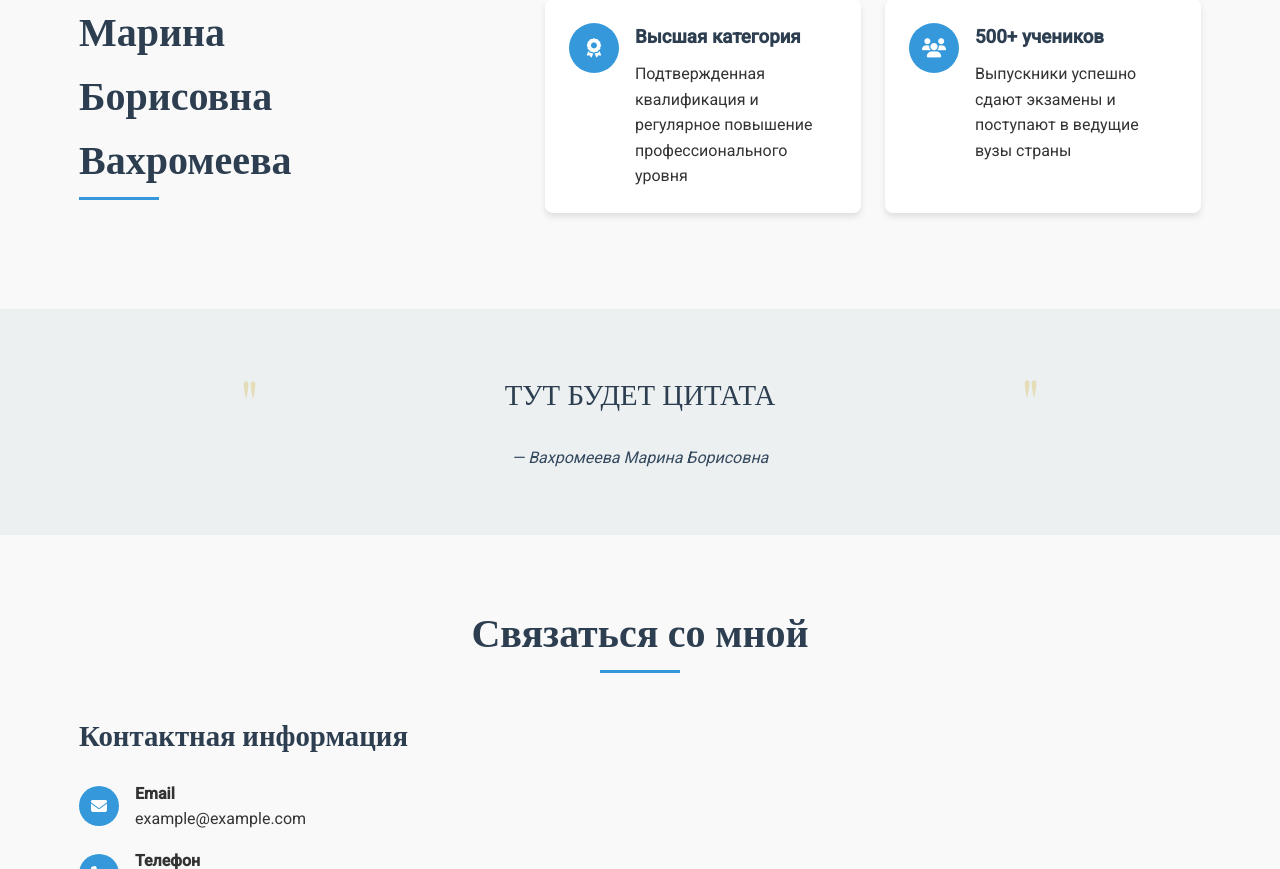
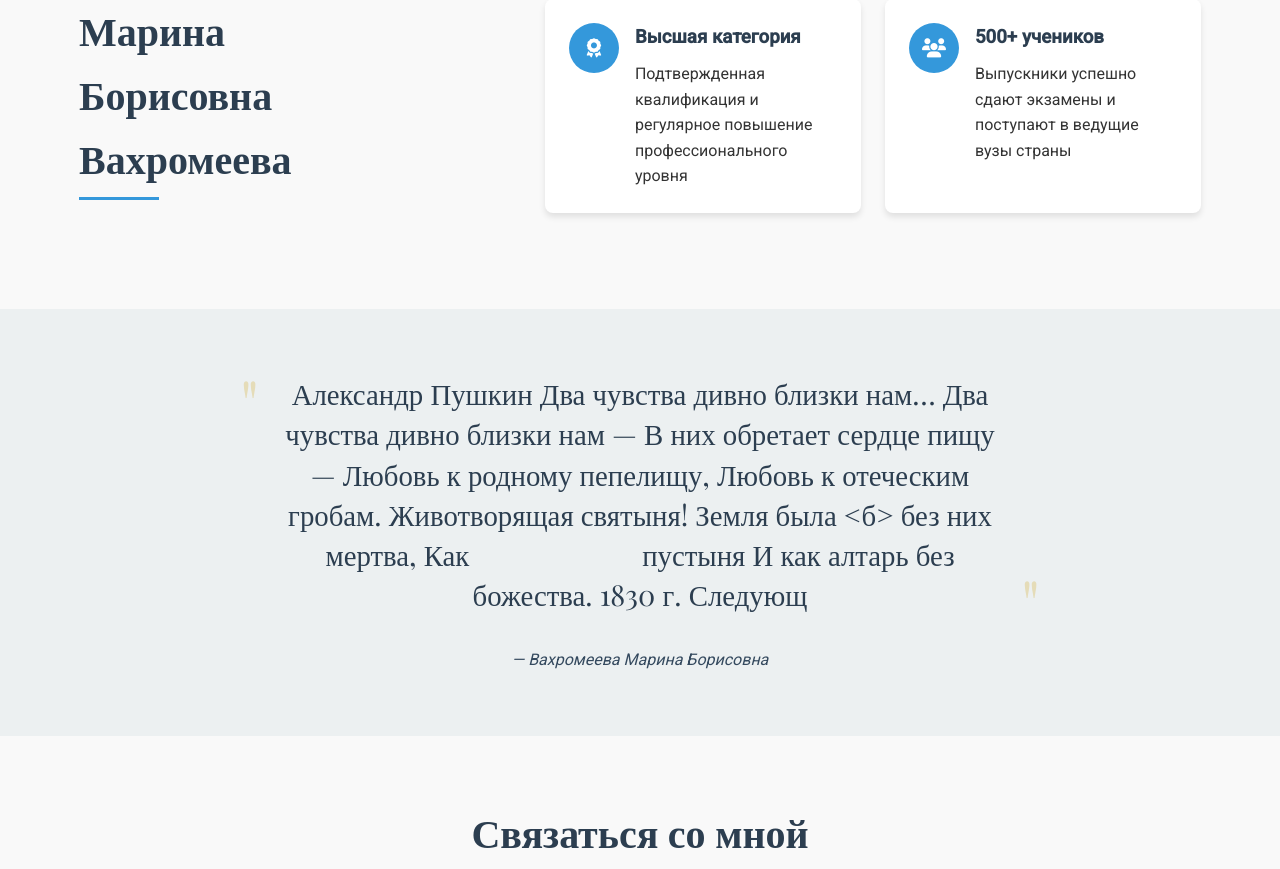
Before and after one commit to LilFreezyV/HistoryTeacherSite, a Flask app: page /about in a window 1280 px wide. Shown: the part 725-1594 px from the top of the page. Run offline with Flask 3, Linux system fonts and the light colour scheme.

Commit message:
quote added

```diff
--- a/templates/about.html
+++ b/templates/about.html
@@ -864,6 +864,7 @@
                 font-size: 2rem;
             }
         }
+
 </style>
 <section class="page-hero">
     <div class="container">
@@ -917,7 +918,19 @@
     <div class="container">
         <div class="philosophy-content">
             <div class="philosophy-quote">
-                ТУТ БУДЕТ ЦИТАТА
+                Александр Пушкин
+                Два чувства дивно близки нам…
+                Два чувства дивно близки нам —
+                В них обретает сердце пищу —
+                Любовь к родному пепелищу,
+                Любовь к отеческим гробам.
+                Животворящая святыня!
+                Земля была
+                <б> без них мертва,
+                    Как      пустыня
+                    И как алтарь без божества.
+                    1830 г.
+                    Следующ
             </div>
             <p class="philosophy-author">— Вахромеева Марина Борисовна</p>
         </div>
@@ -1065,5 +1078,6 @@
 
 
 
+
 </script>
 {% endblock %}
```
